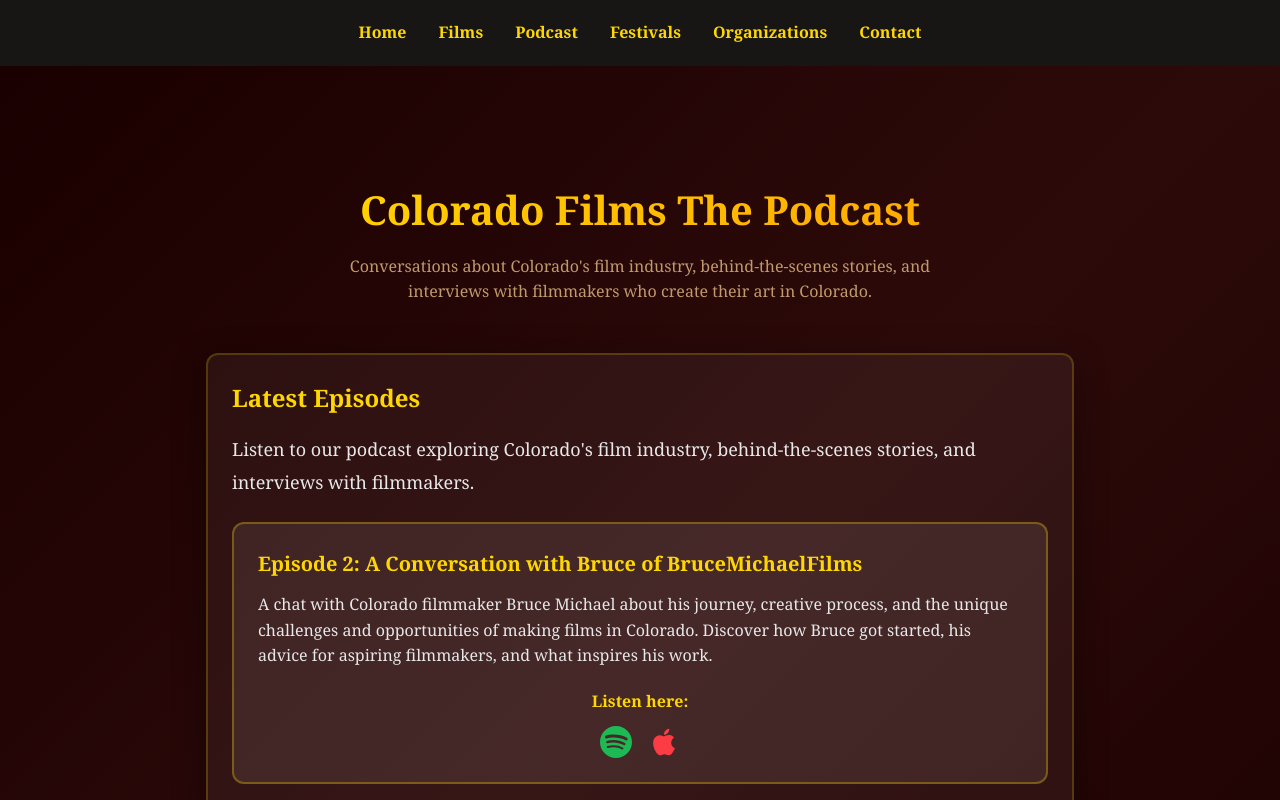
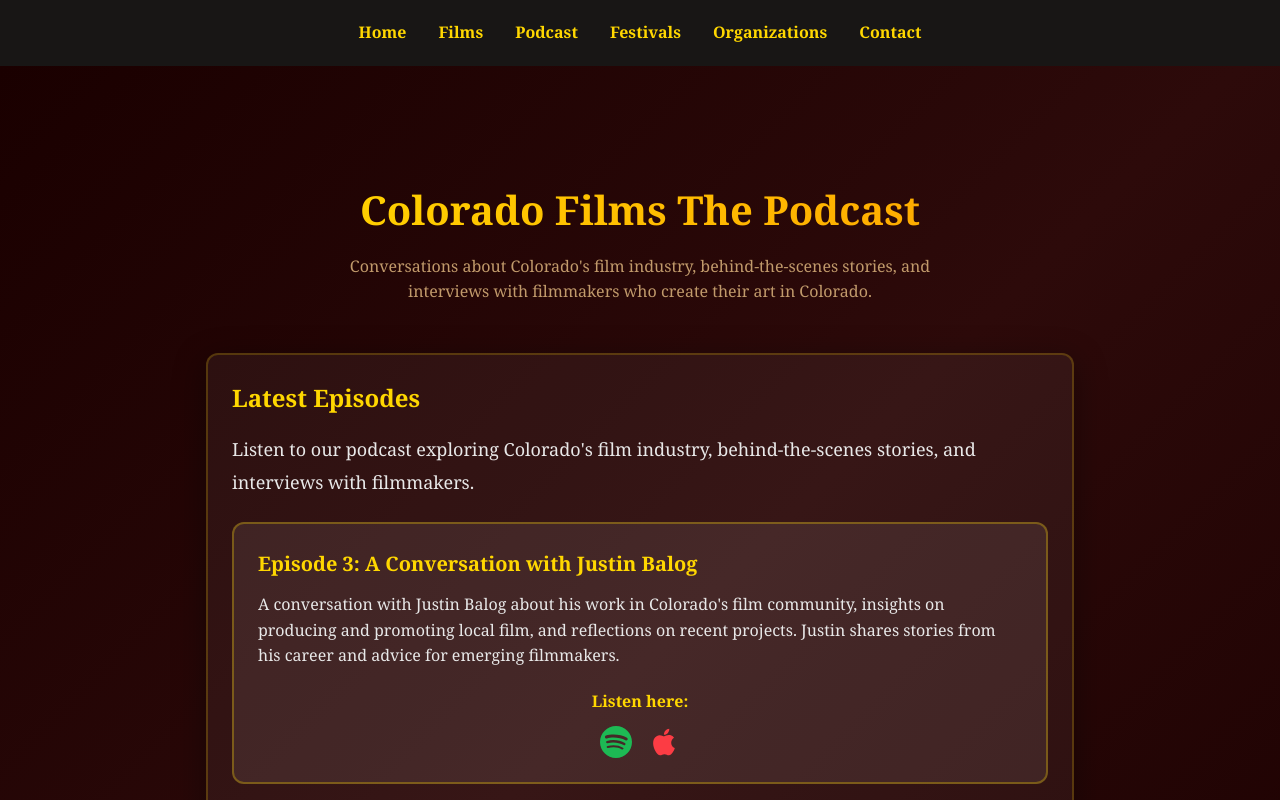
Before and after one commit to CDarts48/cofilms, a Next.js app: page /ColoradoFilmsThePodcast in a window 1280 px wide. Shown: the top 800 px of the page. Built offline with nearby package versions, Linux system fonts and the light colour scheme.

Commit message:
Episode3

```diff
--- a/src/app/ColoradoFilmsThePodcast/page.tsx
+++ b/src/app/ColoradoFilmsThePodcast/page.tsx
@@ -64,14 +64,14 @@ export default function ColoradoFilmsThePodcast() {
                         </p>
 
                         <div style={styles.episodeCard}>
-                            <h3 style={styles.episodeTitle}> Episode 2: A Conversation with Bruce of BruceMichaelFilms</h3>
+                            <h3 style={styles.episodeTitle}> Episode 3: A Conversation with Justin Balog</h3>
                             <p style={styles.episodeDescription}>
-                                A chat with Colorado filmmaker Bruce Michael about his journey, creative process, and the unique challenges and opportunities of making films in Colorado. Discover how Bruce got started, his advice for aspiring filmmakers, and what inspires his work.
+                                A conversation with Justin Balog about his work in Colorado's film community, insights on producing and promoting local film, and reflections on recent projects. Justin shares stories from his career and advice for emerging filmmakers.
                             </p>
                             <p style={styles.listenLabel}>Listen here:</p>
                             <div style={styles.buttonGroup}>
                                 <a
-                                    href="https://open.spotify.com/episode/5VU9e3jzptQE3cs9Yvi59M"
+                                    href="https://open.spotify.com/episode/58VIortyTLDPjkPPWUdxNc"
                                     target="_blank"
                                     rel="noopener noreferrer"
                                     style={styles.iconButton}
@@ -82,7 +82,7 @@ export default function ColoradoFilmsThePodcast() {
                                     </svg>
                                 </a>
                                 <a
-                                    href="https://podcasts.apple.com/us/podcast/colorado-films/id1860422839"
+                                    href="https://podcasts.apple.com/us/podcast/a-conversation-with-justin-balog/id1860422839?i=1000744049253"
                                     target="_blank"
                                     rel="noopener noreferrer"
                                     style={styles.iconButton}
```
